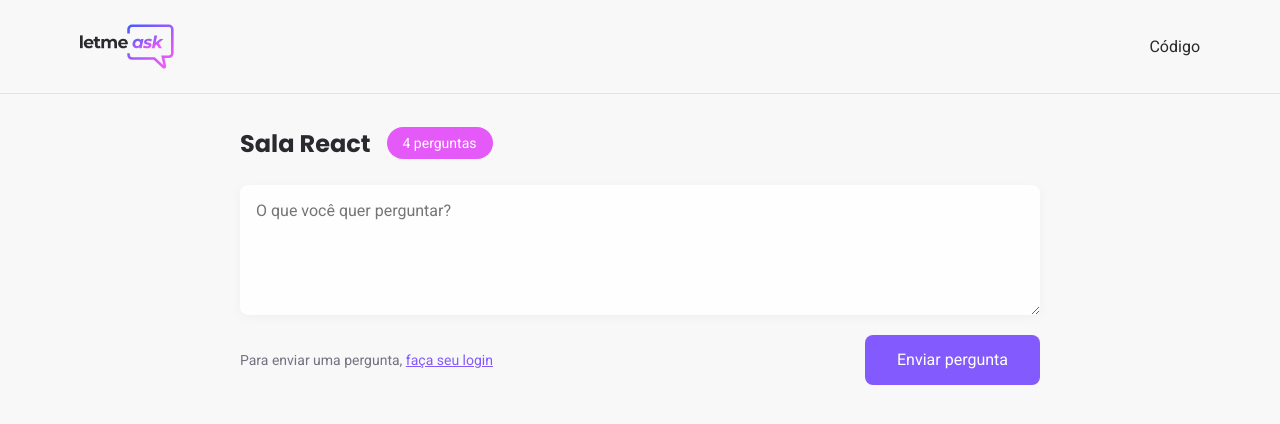
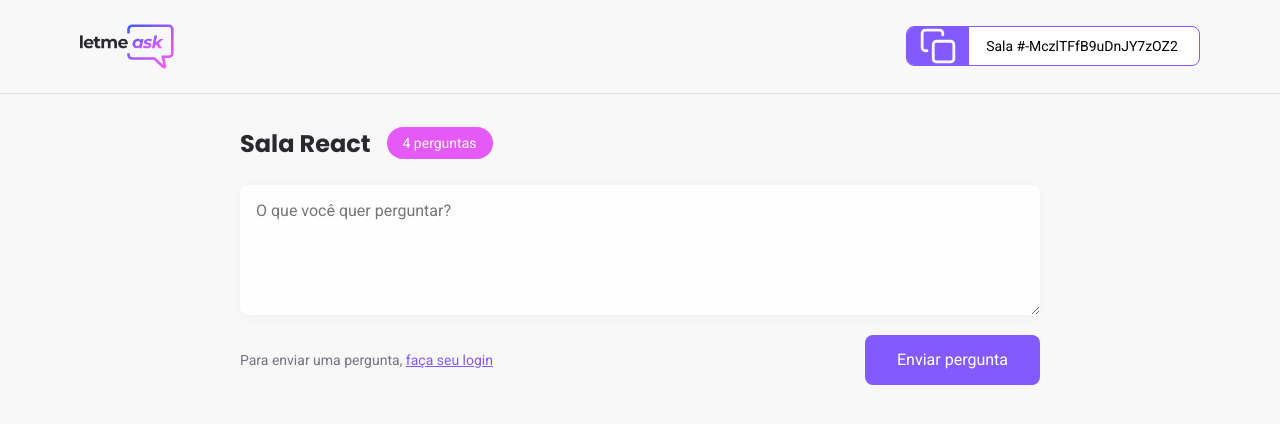
Before and after one commit to Claudio-Lins/letmeask, a React (Create React App) app: page /rooms/1 in a window 1280 px wide. Shown: the top 424 px of the page. Built offline with nearby package versions, Linux system fonts and the light colour scheme; no server answers.

Commit message:
Create room name

```diff
--- /dev/null
+++ b/src/components/RoomCode.tsx
@@ -0,0 +1,14 @@
+import copyImg from '../assets/images/copy.svg'
+
+import '../styles/room-code.scss'
+
+export function RoomCode() {
+    return(
+        <button className='room-code'>
+            <div>
+                <img src={copyImg} alt="Copy room code" />
+            </div>
+            <span>Sala #-MczlTFfB9uDnJY7zOZ2</span>
+        </button>
+    )
+}
--- a/src/pages/Room.tsx
+++ b/src/pages/Room.tsx
@@ -1,5 +1,6 @@
 import logoImg from "../assets/images/logo.svg";
 import { Button } from "../components/Button";
+import { RoomCode } from "../components/RoomCode";
 import '../styles/room.scss'
 
 
@@ -9,7 +10,7 @@
       <header>
         <div className="content">
           <img src={logoImg} alt="LetmeAsk" />
-          <div>Código</div>
+          <RoomCode />
         </div>
       </header>
       <main>
--- /dev/null
+++ b/src/styles/room-code.scss
@@ -0,0 +1,28 @@
+.room-code {
+    height: 40px;
+    border-radius: 8px;
+    overflow: hidden;
+
+    background: #fff;
+    border: 1px solid #835afd;
+    cursor: pointer;
+    display: flex;
+    align-items: stretch;
+
+    div {
+        background: #835afd;
+        padding: 0 12px;
+        display: flex;
+        justify-content: center;
+    }
+
+    span {
+        display: block;
+        align-self: center;
+        flex: 1;
+        padding: 0 16px 0 12px;
+        width: 230px;
+        font-size: 14px;
+        font-weight: 500;
+    }
+}
```
